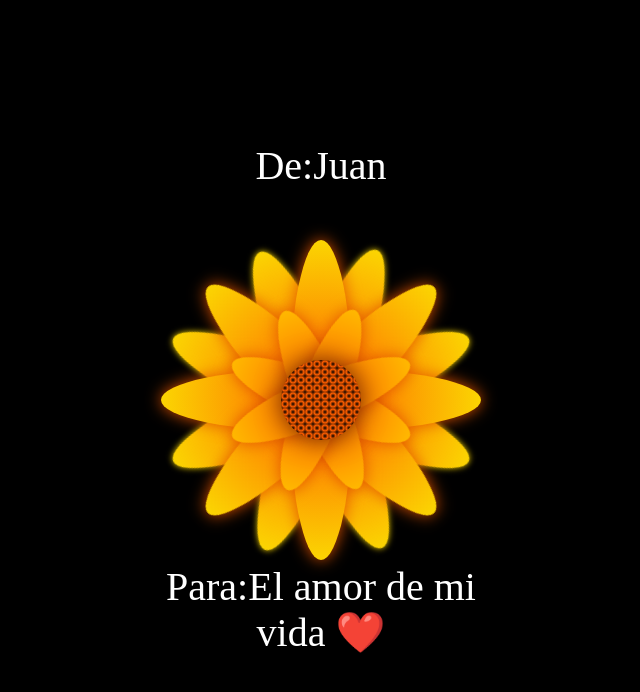
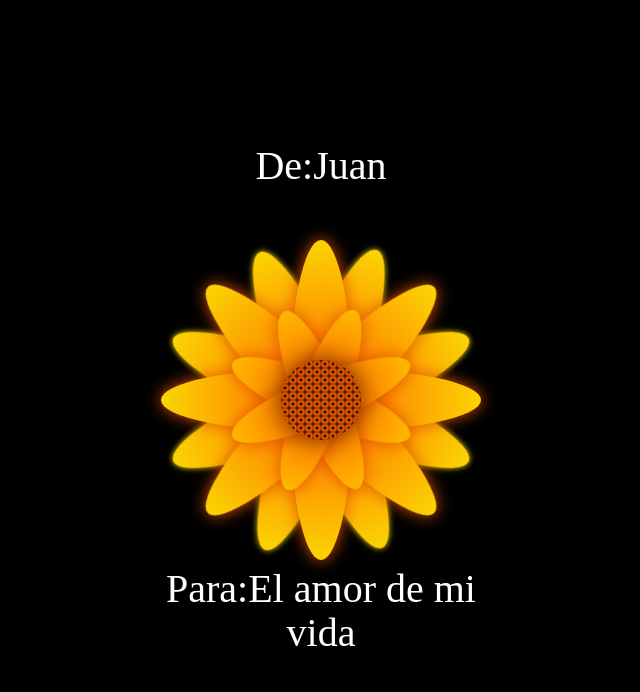
Before and after one commit to Duckchord/Florecitas-amarillas-Mafe, a plain HTML site: page docs/index.html in a window 1280 px wide. Shown: the whole page, without its empty margins (319-959 px from the left). Drawn offline with Linux system fonts and the light colour scheme.

Commit message:
Update index.html

```diff
--- a/docs/index.html
+++ b/docs/index.html
@@ -37,7 +37,7 @@
     </div>
     <div class="Petal3 p4">
     </div>
-    <div class="text-below">Para:El amor de mi vida ❤️</div>
+    <div class="text-below">Para:El amor de mi vida </div>
   </div>
 </body>
 </html>
```
